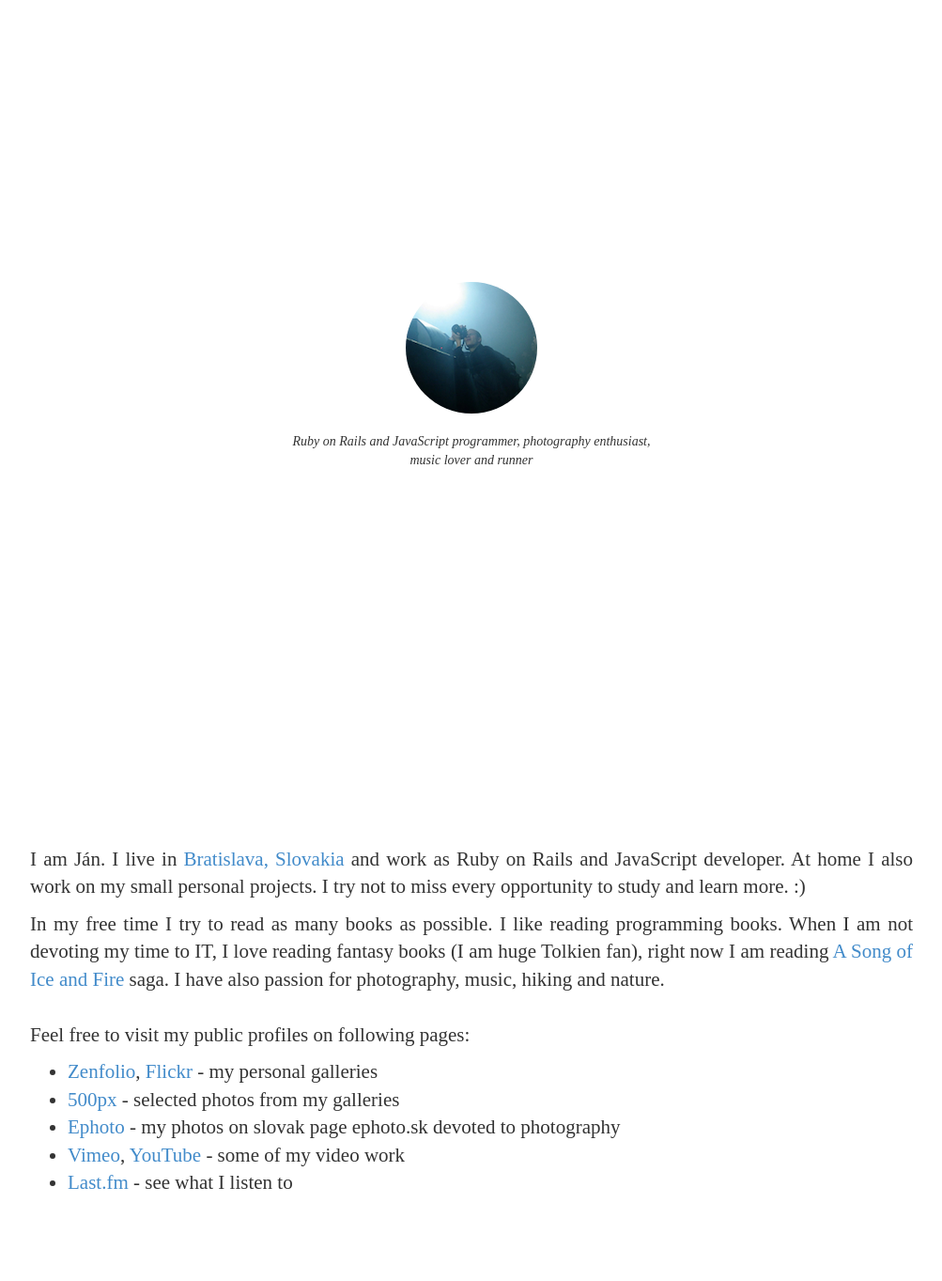
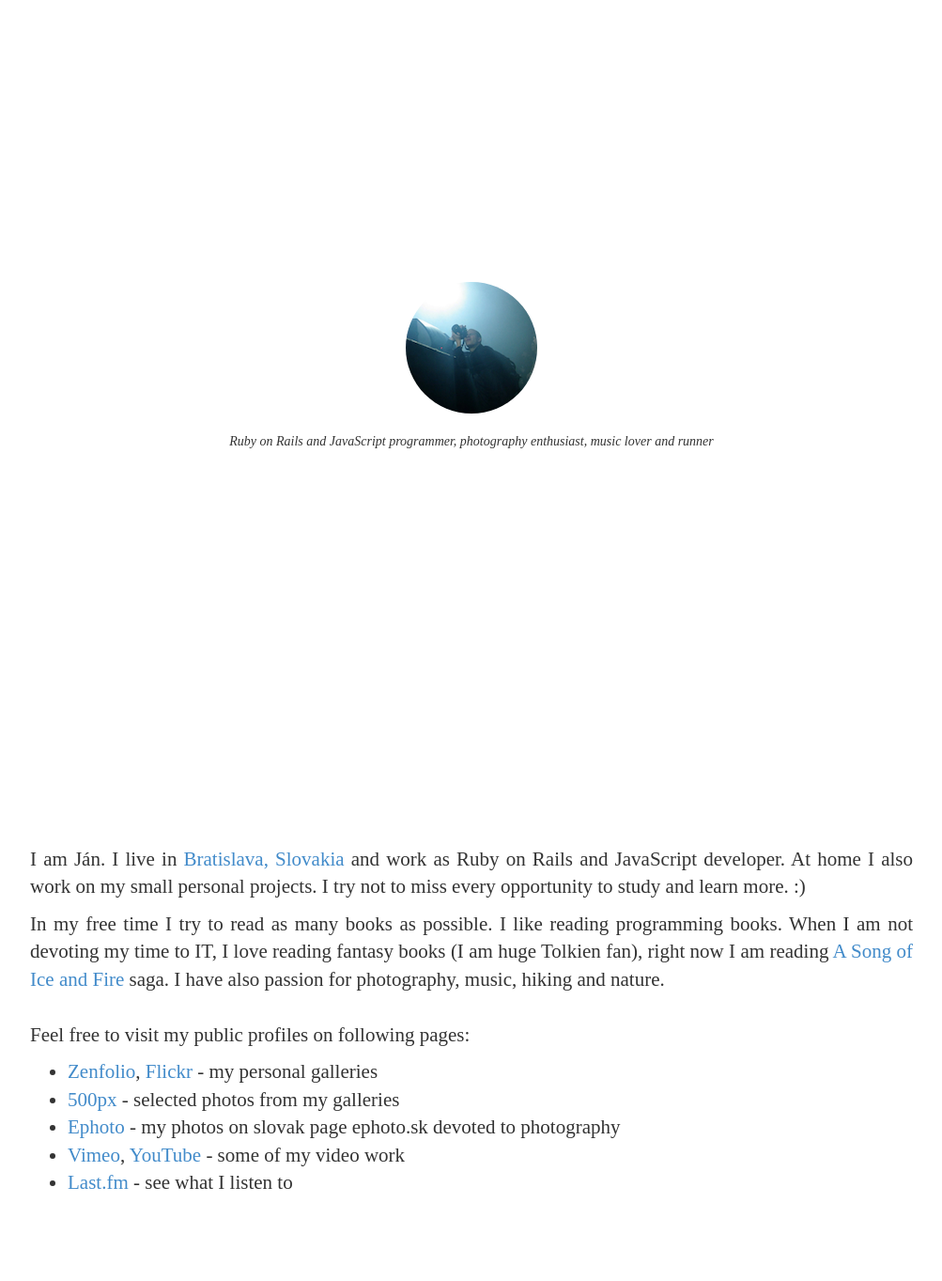
Before and after one commit to guitarman/guitarman.github.io, a Jekyll site: the page built from index.md, in a window 1280 px wide. Shown: the whole page at 94% size, without its empty margins (138-1141 px from the left). Built offline with Jekyll 4.4.1, drawn with Linux system fonts in a browser that asks for light colours; some web fonts are replaced.

Commit message:
making life little easier with less tags in .top-section

```diff
--- a/css/main.css
+++ b/css/main.css
@@ -23,7 +23,6 @@
 }
 
 .intro {
-  width: 400px;
   height: 300px;
   position: absolute;
   margin: auto;
@@ -34,6 +33,7 @@
 }
 
 .intro-text {
+  text-align: center;
   padding-top: 20px;
 }
 
--- a/index.md
+++ b/index.md
@@ -6,12 +6,10 @@
 ---
 <section class="top-section">
   <div class="intro">
-    <div class="intro-image">
-      <img src="images/guitarman.png" alt="guitarman" class="img-circle">
-    </div>
-    <div class="intro-text">
+    <img src="images/guitarman.png" alt="guitarman" class="img-circle">
+    <p class="intro-text">
       <em>Ruby on Rails and JavaScript programmer, photography enthusiast, music lover and runner</em>
-    </div>
+    </p>
   </div>
 </section>
 
```
